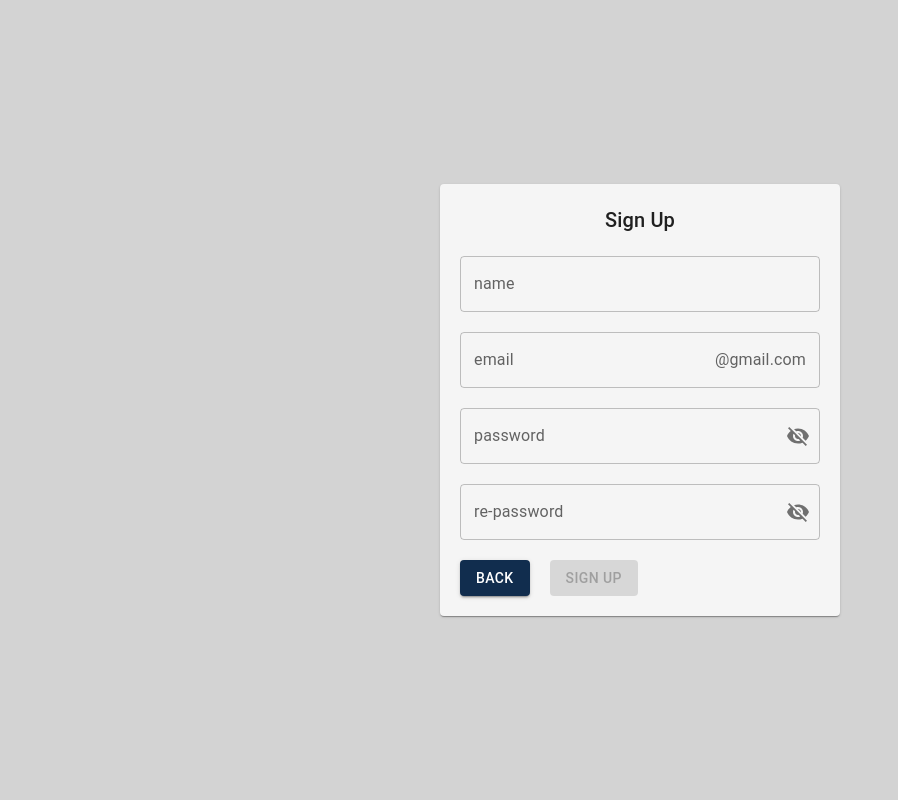
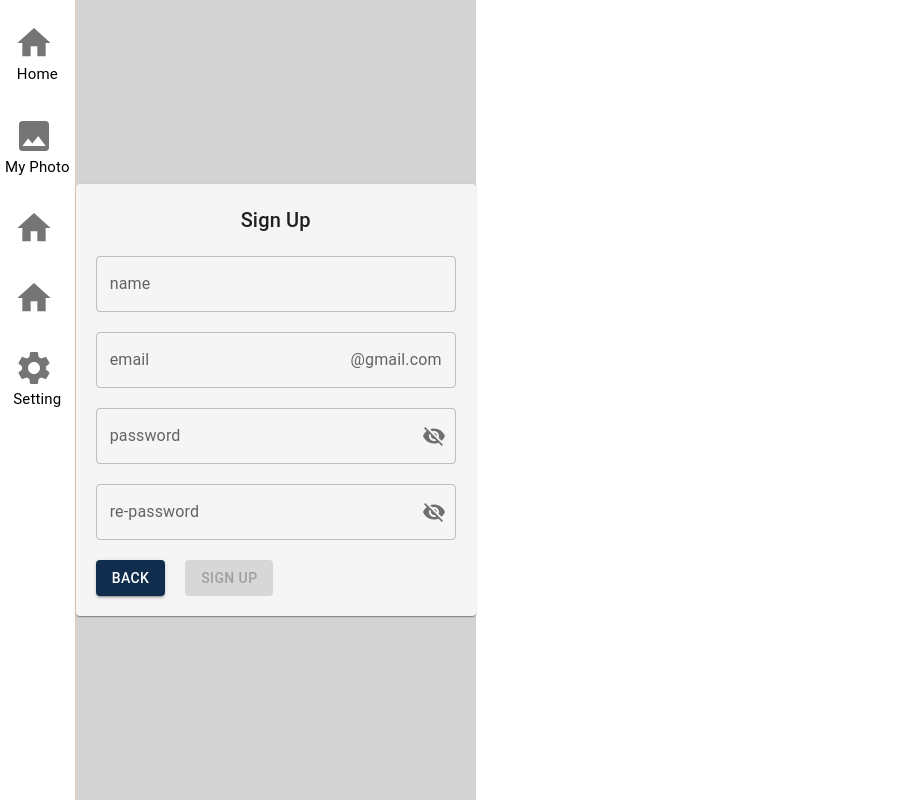
Before and after one commit to sithu-developer/Photo-Library, a Next.js app: page /app/sign-page/sign-up in a window 1280 px wide. Shown: the whole page, without its empty margins (0-898 px from the left). Built offline with nearby package versions, Linux system fonts and the light colour scheme; no server answers.

Commit message:
reach side bar

```diff
--- /dev/null
+++ b/src/components/Layout.tsx
@@ -0,0 +1,33 @@
+import { useAppDispatch } from "@/store/hook";
+import { getUser } from "@/store/slices/userSlice";
+import { Box, Typography } from "@mui/material";
+import { useRouter } from "next/router";
+import { ReactNode, useEffect } from "react";
+import SideBar from "./SideBar";
+
+interface Props {
+    children : ReactNode;
+}
+
+const PageLayout = ( {children} : Props ) => {
+    const router = useRouter();
+    const dispatch = useAppDispatch();
+
+    useEffect(() => {
+      const emailId = localStorage.getItem("emailId");
+      if(emailId) {
+        dispatch(getUser({ emailId : Number(emailId) , onSuccess : () => {
+          router.push("/app/home-page")
+        } }))
+      }
+    } , [])
+
+    return (
+        <Box sx={{ display : "flex" }}>
+            <SideBar />
+            {children}
+        </Box>
+    )
+}
+
+export default PageLayout;
--- /dev/null
+++ b/src/components/SideBar.tsx
@@ -0,0 +1,47 @@
+import { Box, List, ListItemButton, ListItemIcon, ListItemText, Typography } from "@mui/material"
+import HomeIcon from '@mui/icons-material/Home';
+import SettingsIcon from '@mui/icons-material/Settings';
+import ImageIcon from '@mui/icons-material/Image';
+
+const SideBar = () => {
+    return (
+        <Box sx={{ display : "flex" , flexDirection : "column" , width : "fit-content" , borderRight : "0.1px solid #DFD0B8" , height : "100vh"  }}>
+          <List>
+            {icons.map(item => <ListItemButton sx={{ p : "15px 5px"  , display : "flex" , flexDirection : "column" , justifyContent : "center" , alignItems : "center"}}>
+              <ListItemIcon >
+                < item.icon sx={{ fontSize : "40px" , ml : "5px"}}/>
+              </ListItemIcon>
+              <Typography sx={{ fontSize : "15px"}}>{item.name}</Typography>
+            </ListItemButton>)}
+          </List>
+        </Box>
+      )
+    }
+
+export default SideBar;
+
+export const icons = [
+  {
+    id : 1,
+    icon : HomeIcon,
+    name : "Home"
+  },
+  {
+    id : 2,
+    icon : ImageIcon,
+    name : "My Photo"
+  },
+  {
+    id : 3,
+    icon : HomeIcon
+  },
+  {
+    id : 4,
+    icon : HomeIcon
+  },
+  {
+    id : 5,
+    icon : SettingsIcon,
+    name : "Setting"
+  }
+];
--- a/src/pages/_app.tsx
+++ b/src/pages/_app.tsx
@@ -1,3 +1,4 @@
+import PageLayout from "@/components/Layout";
 import theme from "@/general/themes";
 import { store } from "@/store";
 import "@/styles/globals.css";
@@ -9,7 +10,9 @@ export default function App({ Component, pageProps }: AppProps) {
   return (
     <Provider store={store}>
     <ThemeProvider theme={theme}>
+      <PageLayout>
       <Component {...pageProps} />
+      </PageLayout>
     </ThemeProvider>
     </Provider>
   )
--- a/src/pages/api/user/index.ts
+++ b/src/pages/api/user/index.ts
@@ -11,7 +11,13 @@ export default async function handler(
   res: NextApiResponse,
 ) {
     const method = req.method;
-    if(method === "POST") {
+    const { emailId } = req.query;
+    if(method === "GET" && emailId ) {
+      if(!emailId) return res.status(400).send("Bad request");
+      const user = await prisma.user.findUnique({ where : { id : Number(emailId) , isArchived : false }});
+      if(!user) return res.status(400).send("Bad request");
+      return res.status(200).json({ user });
+    } else if(method === "POST") {
       const { name , email , password } = JSON.parse(req.body) as User;
       const valid = name && email && password;
       if(!valid) return res.status(400).send("Bad request");
@@ -19,22 +25,13 @@ export default async function handler(
       if(checkUser) return res.status(200).json( { user : checkUser , exist : true })
       const user = await prisma.user.create({ data : { name , email , password }});
       return res.status(200).json({ user });
-    } else if(method === "GET") {
-        const { emailId } = req.query;
-        if(!emailId) return res.status(400).send("Bad request");
-        const user = await prisma.user.findUnique({ where : { id : Number(emailId) , isArchived : false }});
-        if(!user) return res.status(400).send("Bad request");
-        return res.status(200).json({ user });
     } else if( method === "GET") {
       const { email , password } = req.query;
       const email1 = String(email);
-      const password1 = Number(password);
+      const password1 = String(password);
       const valid = await prisma.user.findUnique({ where : { email : email1 }});
-      console.log(email1 , password1)
       if(!valid) return res.status(400).send("Bad request1")
-        console.log("one")
       if(password1 !== valid.password) return res.status(400).send("Bad request2")
-        console.log("two")
       return res.status(200).json({ user : valid })
     }
 // here
--- a/src/pages/app/sign-page/sign-up/index.tsx
+++ b/src/pages/app/sign-page/sign-up/index.tsx
@@ -7,7 +7,7 @@ import { useRouter } from "next/router";
 import { useState } from "react";
 
 const defaultUser : UserOptions = {
-    email : "" , name : "" , password : 0 , rePassword : 0
+    email : "" , name : "" , password : "" , rePassword : ""
 }
 
 const SignUpPage = () => {
@@ -30,11 +30,12 @@ const SignUpPage = () => {
         alert("Password must be same .")
       } else {
         dispatch(newUser({...user , email : user.email + "@gmail.com" , onSuccess : ( onSuccessUserCheck : OnSuccessUserCheck ) => {
-          localStorage.setItem("emailId" , String(onSuccessUserCheck.user.id) );
           if(onSuccessUserCheck.exist) {
-            alert(`${onSuccessUserCheck.user.email} has been signed in before.`)
+            alert(`${onSuccessUserCheck.user.email} has been signed in before. Please sign in!`)
+          } else {
+            localStorage.setItem("emailId" , String(onSuccessUserCheck.user.id) );
+            router.push("/app/home-page")
           }
-          router.push("/") // add path here
         }}))
       }
     }
@@ -63,7 +64,7 @@ const SignUpPage = () => {
                 <FormControl variant="outlined">
                   <InputLabel htmlFor="outlined-adornment-password">password</InputLabel>
                   <OutlinedInput
-                    onChange={(event) => setUser({...user , password : Number(event.target.value)})}
+                    onChange={(event) => setUser({...user , password : String(event.target.value)})}
                     id="outlined-adornment-password"
                     type={showPassword ? 'text' : 'password'}
                     endAdornment={
@@ -83,7 +84,7 @@ const SignUpPage = () => {
                 <FormControl variant="outlined">
                   <InputLabel htmlFor="outlined-adornment-password">re-password</InputLabel>
                   <OutlinedInput
-                    onChange={(event) => setUser({...user , rePassword : Number(event.target.value)})}
+                    onChange={(event) => setUser({...user , rePassword : String(event.target.value)})}
                     id="outlined-adornment-re-password"
                     type={showRePassword ? 'text' : 'password'}
                     endAdornment={
--- a/src/store/slices/userSlice.ts
+++ b/src/store/slices/userSlice.ts
@@ -48,7 +48,6 @@ export const signInUser = createAsyncThunk("userSlice/signIn" , async( options :
         onSuccess && onSuccess();
     } catch(err) {
         onError && onError()
-        console.log(err)
     }
 })
 
--- a/src/types/user.ts
+++ b/src/types/user.ts
@@ -14,13 +14,13 @@ export interface BaseOptions {
 export interface UserOptions extends BaseOptions {
     email : string;
     name : string;
-    password : number;
-    rePassword : number ;
+    password : string;
+    rePassword : string ;
 }
 
 export interface SignInUserOptions extends BaseOptions {
     email : string;
-    password : number;
+    password : string;
 }
 
 
```
Also changed, not shown: src/pages/app/home-page/index.tsx (added, +11 -0 lines), src/pages/app/index.tsx (+2 -17 lines), src/pages/app/sign-page/sign-in/index.tsx (+3 -4 lines), src/pages/index.tsx (+8 -6 lines), 2 other files (tests, documents, lock files or other folders). Lines whose indentation alone changed are shown as unchanged.
